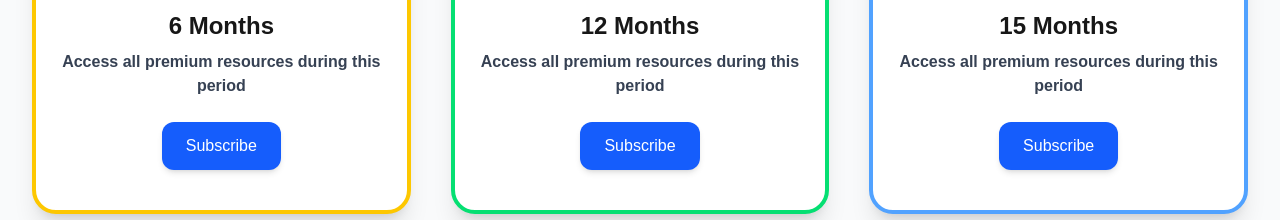
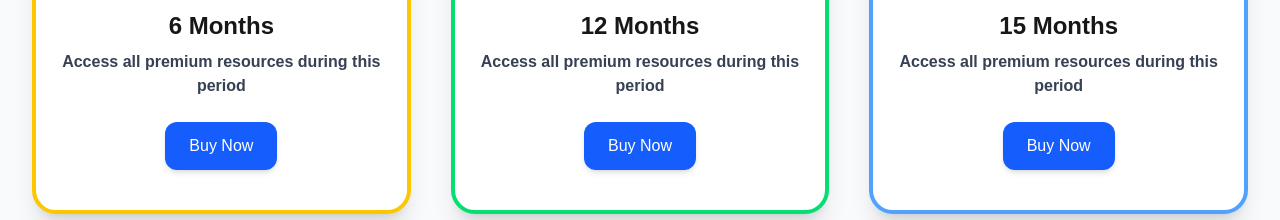
Before and after one commit to Anuragtiwari05/SkillzUp, a Next.js app: page / in a window 1280 px wide. Shown: the part 2200-2420 px from the top of the page. Built offline with nearby package versions, Linux system fonts and the light colour scheme; no server answers.

Commit message:
added minor changes

```diff
--- a/src/component/subscription.tsx
+++ b/src/component/subscription.tsx
@@ -56,7 +56,7 @@ export default function SubscriptionPage() {
               onClick={() => router.push(`/pricing?plan=${plan.id}`)}
               className="px-6 py-3 bg-blue-600 text-white rounded-xl shadow-md hover:bg-blue-700 transition"
             >
-              Subscribe
+              Buy Now
             </button>
           </div>
         ))}
```
